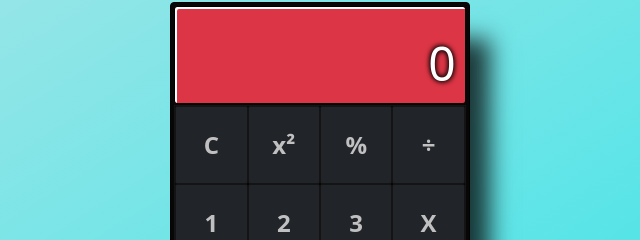
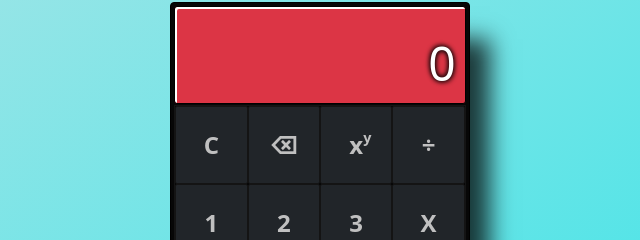
Before and after one commit to Denis-Lima/calculadora-js-v1, a plain HTML site: page index.html in a window 1280 px wide. Shown: the part 148-388 px from the top of the page, 320-960 px from the left. Drawn offline with nearby package versions, Linux system fonts and the light colour scheme.

Commit message:
Adicionando 'y' na tecla de potência

```diff
--- a/css/style.css
+++ b/css/style.css
@@ -80,4 +80,9 @@ p {
     background-color: rgb(59, 59, 59)!important;
 }
 
+.mini {
+    position: absolute;
+    font-size: 0.9rem;
+}
+
 button:focus {outline:0;}
--- a/index.html
+++ b/index.html
@@ -16,8 +16,10 @@
                 </div>
                 <div class="teclas">
                     <button class="tecla bg-dark" id="clear">C</button>
-                    <button class="tecla bg-dark operator" id="^">x²</button>
-                    <button class="tecla bg-dark operator" id="%">%</button>
+                    <button class="tecla bg-dark" id="apagar">⌫</button>
+                    <button class="tecla bg-dark operator" id="^">x
+                        <span class="mini">y</span>
+                    </button>
                     <button class="tecla bg-dark operator" id="/">÷</button>
                     <button class="tecla bg-dark number" id="1">1</button>
                     <button class="tecla bg-dark number" id="2">2</button>
```
